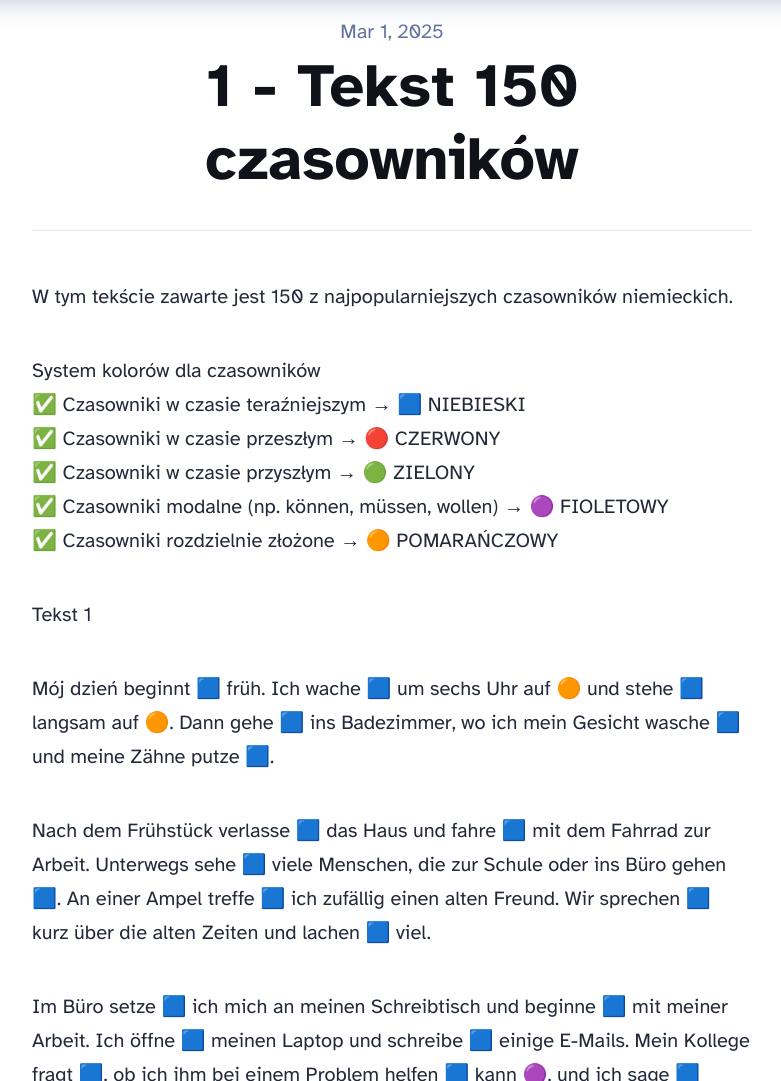
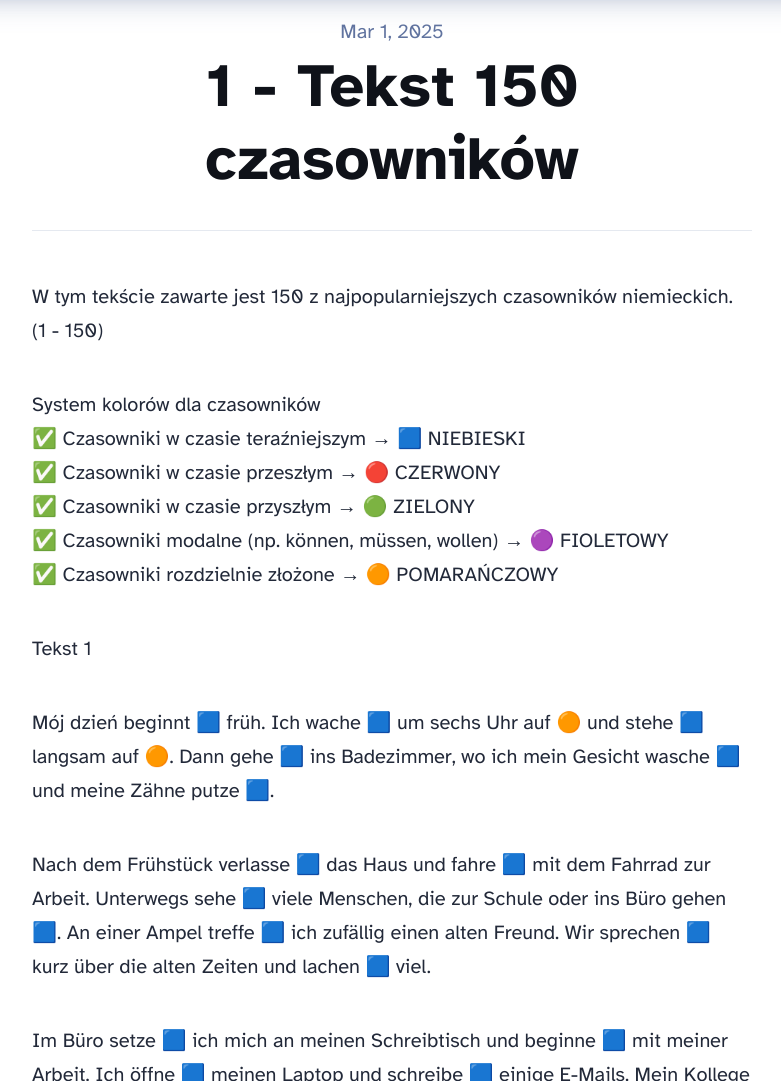
Before and after one commit to SapphireTome/webpage, an Astro site: page /blog/first-post in a window 1280 px wide. Shown: the part 738-1819 px from the top of the page, without its empty margins (248-1029 px from the left). Built offline with nearby package versions, Linux system fonts and the light colour scheme; Astro itself is replaced by a stand-in of ours.

Commit message:
Update first-post.md

```diff
--- a/src/content/blog/first-post.md
+++ b/src/content/blog/first-post.md
@@ -5,7 +5,7 @@ pubDate: "Marzec 01 2025"
 heroImage: "/Language Text 1.webp"
 ---
 
-W tym tekście zawarte jest 150 z najpopularniejszych czasowników niemieckich.
+W tym tekście zawarte jest 150 z najpopularniejszych czasowników niemieckich. (1 - 150)
 
 System kolorów dla czasowników
 <br>✅ Czasowniki w czasie teraźniejszym → 🟦 NIEBIESKI
```
